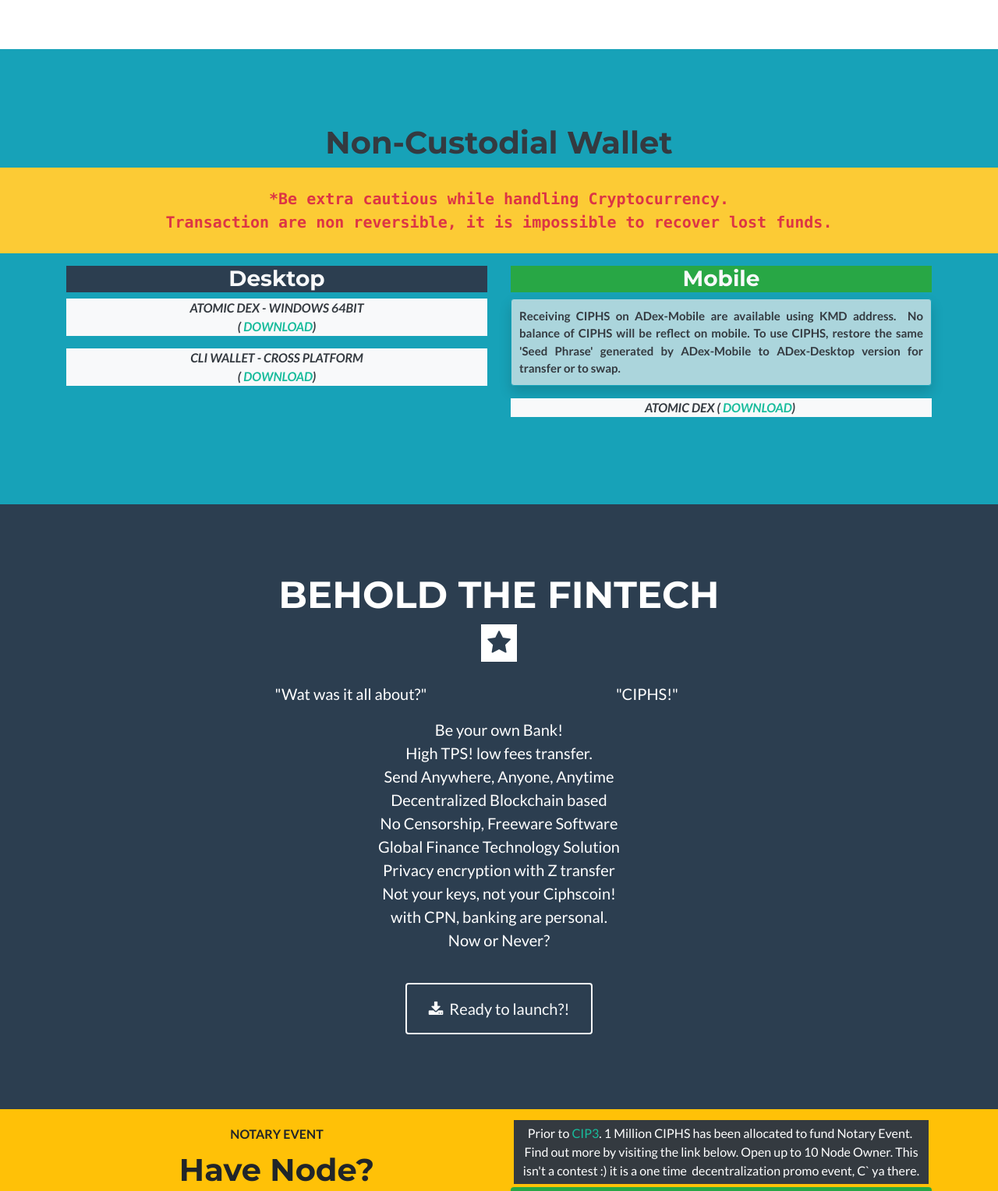
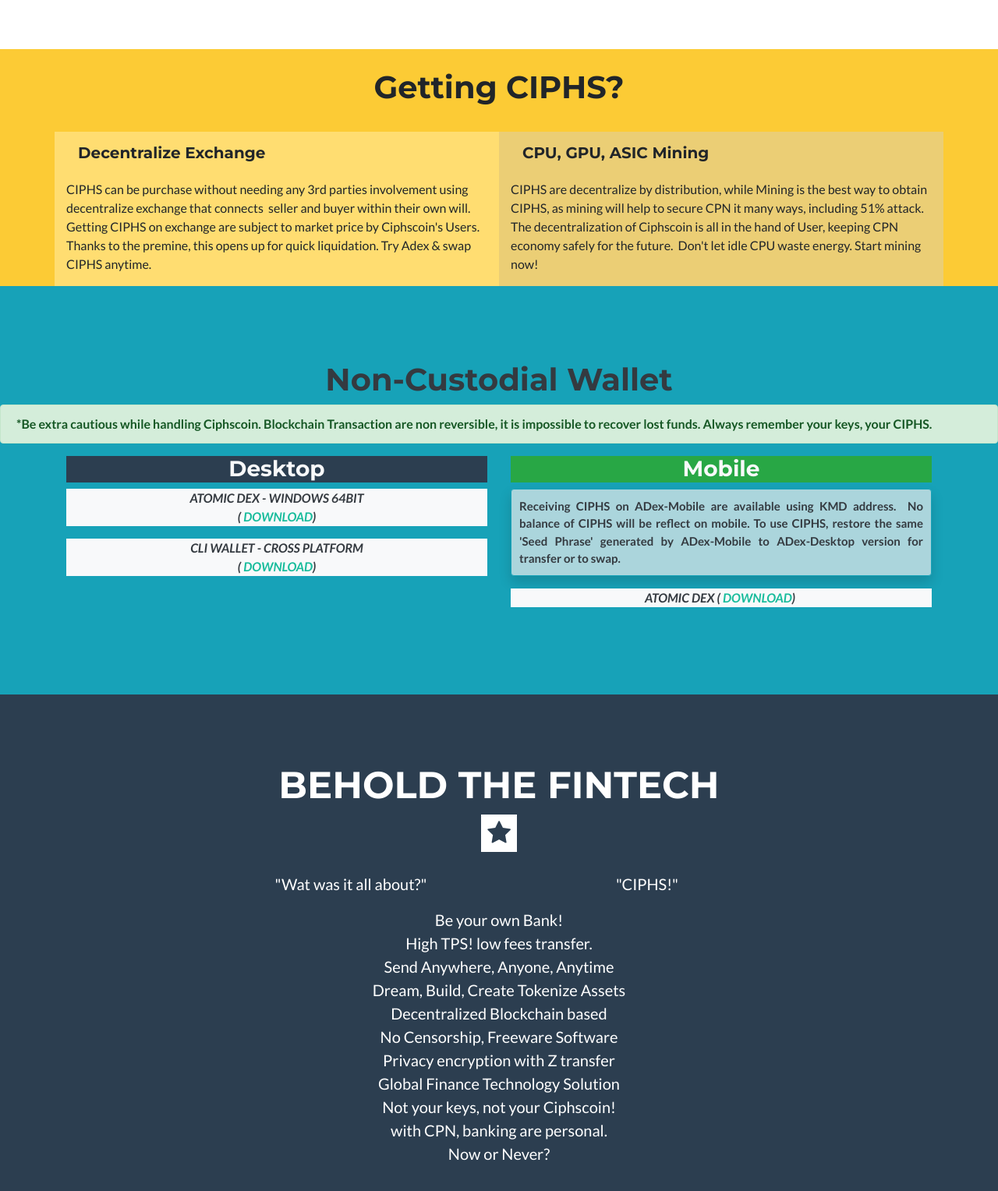
Before and after one commit to ciphscoin/web, a plain HTML site: page index.html in a window 1280 px wide. Shown: the part 1525-3053 px from the top of the page at 78% size. Drawn offline with nearby package versions, Linux system fonts and the light colour scheme.

Commit message:
add getting CIPHS

```diff
--- a/index.html
+++ b/index.html
@@ -9,7 +9,7 @@
     <meta name="description" content="CIPHS is a decentralize Digital Cash with open source software to be use by anyone without involvement of 3rd parties for transfer. Ciphscoin is secured by PoW blockchain protocol with Equihash algorithm, and additional Z layer for private transfer. Ciphscoin Software are free to be use without limititation and warranty. Use at your own risk.">
     <link rel="icon" type="image/png" sizes="16x16" href="/assets/img/favicon-16x16.png?h=e04df210c14099a666c68d30cfd261da">
     <link rel="icon" type="image/png" sizes="32x32" href="/assets/img/favicon-32x32.png?h=f2fff952e60c00e49b48eb8a55b0ca55">
-    <link rel="stylesheet" href="/assets/bootstrap/css/bootstrap.min.css?h=548f70004360019a44c48fa2610ea2ae">
+    <link rel="stylesheet" href="/assets/bootstrap/css/bootstrap.min.css?h=4631865c79529ed91cfe8d85185e07d9">
     <link rel="stylesheet" href="https://fonts.googleapis.com/css?family=Montserrat:400,700">
     <link rel="stylesheet" href="https://fonts.googleapis.com/css?family=Lato:400,700,400italic,700italic">
     <link rel="stylesheet" href="/assets/fonts/fontawesome-all.min.css?h=18313f04cea0e078412a028c5361bd4e">
@@ -84,9 +84,30 @@
             </div>
         </div>
     </section>
+    <div style="background-color: #fccb35;">
+        <div class="container">
+            <div class="row">
+                <div class="col-md-12">
+                    <h1 class="text-center" style="padding: 25px;">Getting CIPHS?</h1>
+                </div>
+            </div>
+            <div class="row">
+                <div class="col-md-6" style="background-color: #ffdd71;">
+                    <h5 style="padding: 15px;">Decentralize Exchange</h5>
+                    <p>CIPHS can be purchase without needing any 3rd parties involvement using decentralize exchange that connects&nbsp; seller and buyer within their own will. Getting CIPHS on exchange are subject to market price by Ciphscoin's Users. Thanks
+                        to the premine, this opens up for quick liquidation. Try Adex &amp; swap CIPHS anytime.</p>
+                </div>
+                <div class="col-md-6" style="background-color: #ebce75;">
+                    <h5 style="padding: 15px;">CPU, GPU, ASIC Mining</h5>
+                    <p>CIPHS are decentralize by distribution, while Mining is the best way to obtain CIPHS, as mining will help to secure CPN it many ways, including 51% attack. The decentralization of Ciphscoin is all in the hand of User, keeping CPN economy
+                        safely for the future.&nbsp; Don't let idle CPU waste energy. Start mining now!<br></p>
+                </div>
+            </div>
+        </div>
+    </div>
     <section class="text-dark bg-info" id="wallets">
         <h1 class="text-center text-dark">Non-Custodial Wallet</h1>
-        <p class="text-monospace text-center text-danger" style="padding: 25px;font-size: 20px;background-color: rgb(252,203,53);"><strong>*Be extra cautious while handling Cryptocurrency. </strong><br><strong>Transaction are non reversible, it is impossible to recover lost funds.</strong></p>
+        <div class="alert alert-success" role="alert"><span><strong>*Be extra cautious while handling Ciphscoin. Blockchain&nbsp;Transaction are non reversible, it is impossible to recover lost funds. Always remember your keys, your CIPHS.</strong><br></span></div>
         <div class="container">
             <div class="row">
                 <div class="col">
@@ -123,8 +144,8 @@
             </div>
             <div class="row">
                 <div class="col">
-                    <p class="lead text-center">Be your own Bank!<br>High TPS! low fees transfer.<br>Send Anywhere, Anyone, Anytime<br>Decentralized Blockchain based<br>No Censorship, Freeware Software<br>Global Finance Technology Solution<br>Privacy encryption with Z transfer<br>Not
-                        your keys, not your Ciphscoin!<br>with CPN, banking are personal.<br>Now or Never?</p>
+                    <p class="lead text-center">Be your own Bank!<br>High TPS! low fees transfer.<br>Send Anywhere, Anyone, Anytime<br>Dream, Build, Create Tokenize Assets<br>Decentralized Blockchain based<br>No Censorship, Freeware Software<br>Privacy encryption with Z transfer<br>Global
+                        Finance Technology Solution<br>Not your keys, not your Ciphscoin!<br>with CPN, banking are personal.<br>Now or Never?</p>
                 </div>
             </div>
             <div class="text-center mt-4"><a class="btn btn-outline-light btn-xl" role="button" href="/launchpad.html"><i class="fa fa-download mr-2"></i><span>Ready to launch?!<br></span></a></div>
```
Also changed, not shown: launchpad.html (+1 -1 lines).
